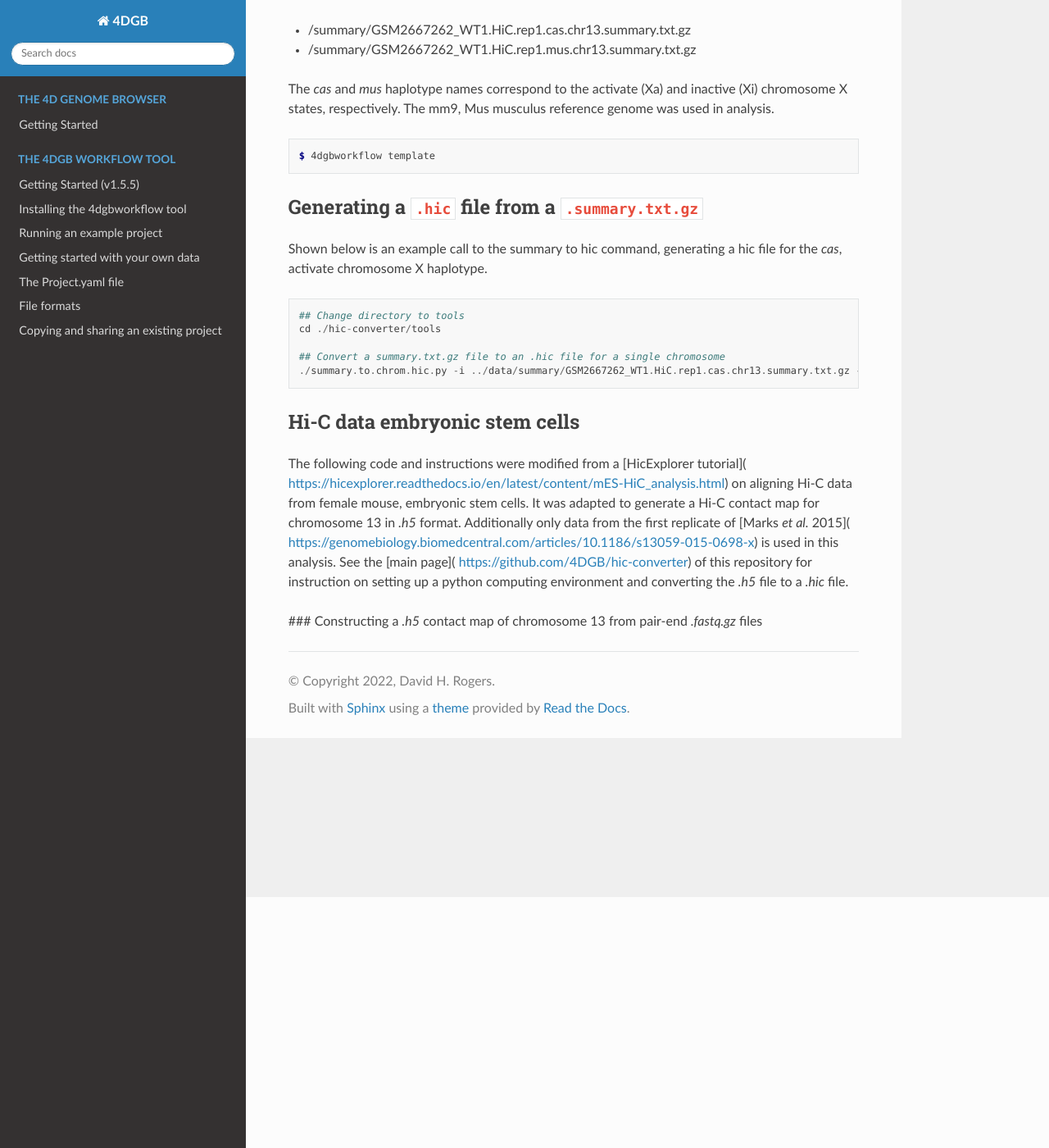
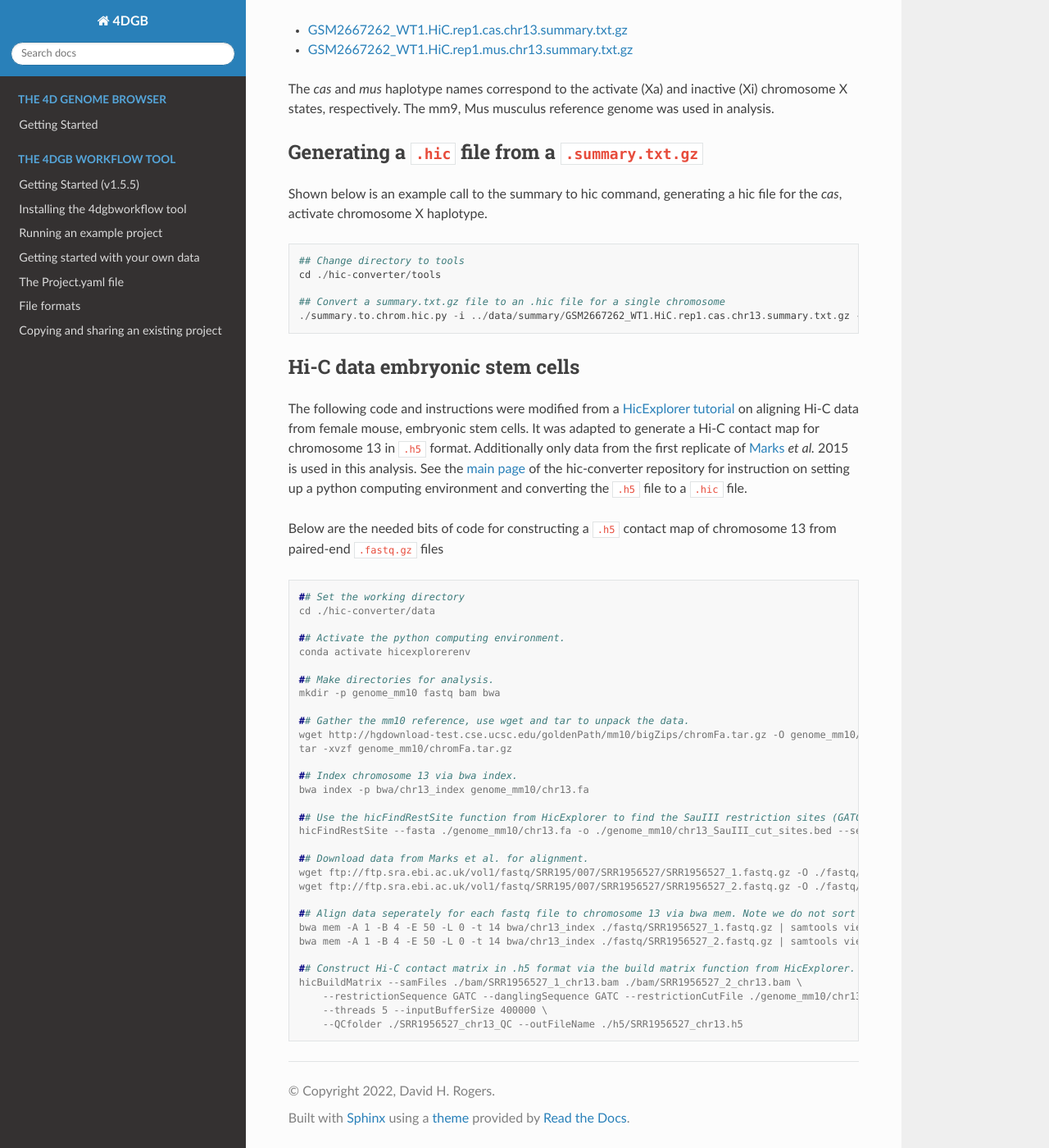
Before and after one commit to 4DGB/4dgb-readthedocs, a Sphinx documentation site: the page built from docs/scripts/musX.rst, in a window 1280 px wide and 1400 px high, scrolled down 306 px. Shown: the whole window at 82% size. Built offline with Sphinx 7.4.7 and the Read the Docs theme 2.0.0, drawn with Linux system fonts in a browser that asks for light colours.

Commit message:
Updated mus X data docs.

```diff
--- a/docs/scripts/musX.rst
+++ b/docs/scripts/musX.rst
@@ -3,14 +3,11 @@ Activate and inactive X
 
 Data generated by `Wang <https://pubmed.ncbi.nlm.nih.gov/29887375/>`_ *et al.* 2019 and featured in `Lappala <https://www.pnas.org/doi/abs/10.1073/pnas.2107092118>`_ *et al.* 2021 were downloaded from the `Gene Expression Omnibus <https://www.ncbi.nlm.nih.gov/geo/>`_ in the ``.summary.txt.gz`` file format. The first wild-type replicate from the record `GSE99991 <https://www.ncbi.nlm.nih.gov/geo/query/acc.cgi?acc=GSE99991>`_ with accession record `GSM2667262 <https://www.ncbi.nlm.nih.gov/geo/query/acc.cgi?acc=GSM2667262>`_ was used in analysis and development of the ``.summary.txt.gz`` to ``.hic`` executable script ( `listed here <https://github.com/4DGB/hic-converter/blob/main/tools/summary.to.chrom.hic.py>`_). Here we store the two haplotype resolved ``.summary.txt.gz`` files for chromosome 13 of the first replicate from Wang *et al.* for the wild-type, *cas* and *mus* haplotypes:
 
-* /summary/GSM2667262_WT1.HiC.rep1.cas.chr13.summary.txt.gz
-* /summary/GSM2667262_WT1.HiC.rep1.mus.chr13.summary.txt.gz
+* `GSM2667262_WT1.HiC.rep1.cas.chr13.summary.txt.gz <https://github.com/4DGB/hic-converter/tree/main/data/summary/>`_
+* `GSM2667262_WT1.HiC.rep1.mus.chr13.summary.txt.gz <https://github.com/4DGB/hic-converter/tree/main/data/summary/>`_
 
 The *cas* and *mus* haplotype names correspond to the activate (Xa) and inactive (Xi) chromosome X states, respectively. The mm9, Mus musculus reference genome was used in analysis.
 
-.. code-block:: console
-
-   $ 4dgbworkflow template
 
 
 Generating a ``.hic`` file from  a ``.summary.txt.gz``
@@ -30,11 +27,12 @@ Shown below is an example call to the summary to hic command, generating a hic f
 Hi-C data embryonic stem cells
 -----------------------------
 
-The following code and instructions were modified from a [HicExplorer tutorial]( https://hicexplorer.readthedocs.io/en/latest/content/mES-HiC_analysis.html) on aligning Hi-C data from female mouse, embryonic stem cells. It was adapted to generate a Hi-C contact map for chromosome 13 in *.h5* format. Additionally only data from the first replicate of [Marks *et al.* 2015]( https://genomebiology.biomedcentral.com/articles/10.1186/s13059-015-0698-x) is used in this analysis. See the [main page]( https://github.com/4DGB/hic-converter) of this repository for instruction on setting up a python computing environment and converting the *.h5* file to a *.hic* file.
+The following code and instructions were modified from a `HicExplorer tutorial <https://hicexplorer.readthedocs.io/en/latest/content/mES-HiC_analysis.html>`_ on aligning Hi-C data from female mouse, embryonic stem cells. It was adapted to generate a Hi-C contact map for chromosome 13 in ``.h5`` format. Additionally only data from the first replicate of `Marks <https://genomebiology.biomedcentral.com/articles/10.1186/s13059-015-0698-x>`_ *et al.* 2015 is used in this analysis. See the `main page <https://github.com/4DGB/hic-converter>`_ of the hic-converter repository for instruction on setting up a python computing environment and converting the ``.h5`` file to a ``.hic`` file.
 
-### Constructing a *.h5* contact map of chromosome 13 from pair-end *.fastq.gz* files
+Below are the needed bits of code for constructing a ``.h5`` contact map of chromosome 13 from paired-end ``.fastq.gz`` files
 
 .. code-block:: console
+
     ## Set the working directory
     cd ./hic-converter/data
 
```
